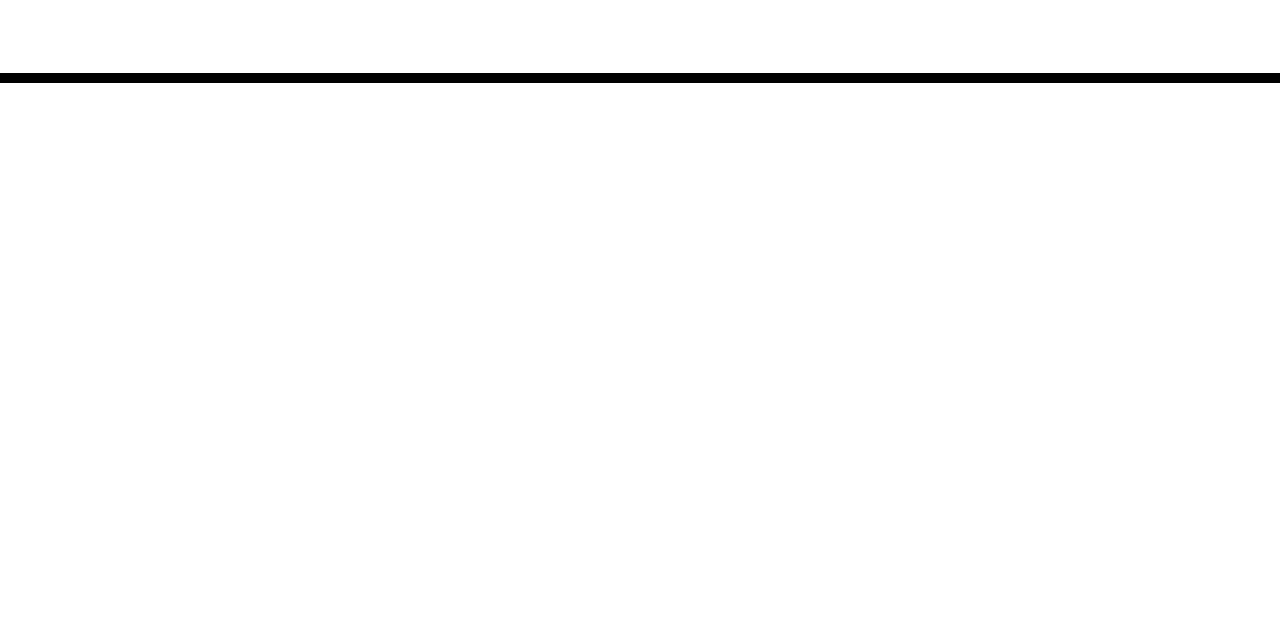
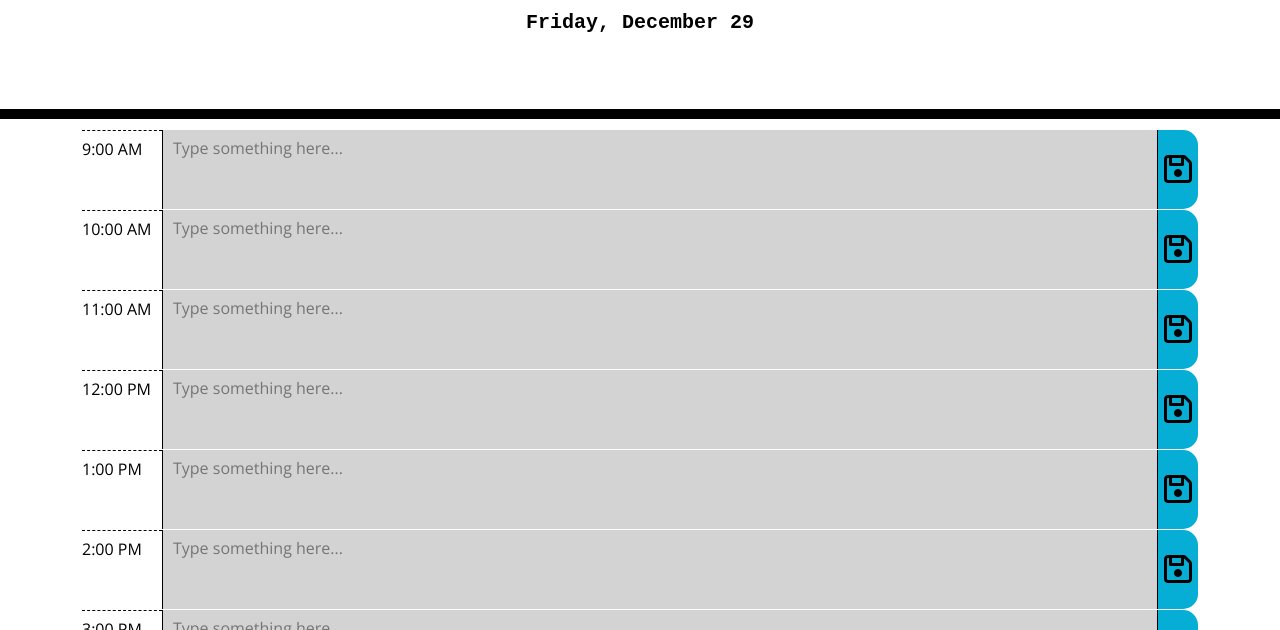
Before and after one commit to AgnesGeller/Daily-Planner-App, a plain HTML site: page index.html in a window 1280 px wide. Shown: the part 168-798 px from the top of the page. Drawn offline with nearby package versions, Linux system fonts and the light colour scheme; files that its build step writes are made by us from their sources.

Commit message:
script.js added to the project

```diff
--- a/index.html
+++ b/index.html
@@ -15,7 +15,7 @@
       href="https://fonts.googleapis.com/css?family=Open+Sans&display=swap"
       rel="stylesheet"
     />
-    <link rel="stylesheet" href="./assets/css/style.css" />
+    <link rel="stylesheet" href="./starter/assets/css/style.css" />
     <title>Work Day Scheduler</title>
   </head>
 
@@ -32,7 +32,7 @@
 
     <script src="https://cdnjs.cloudflare.com/ajax/libs/jquery/3.2.1/jquery.min.js"></script>
     <script src="https://cdn.jsdelivr.net/npm/dayjs@1/dayjs.min.js"></script>
-    <script src="./assets/js/script.js"></script>
+    <script src="./starter/assets/js/script.js"></script>
     <script>"components/hn-comps.js"</script>
   </body>
 </html>
```
